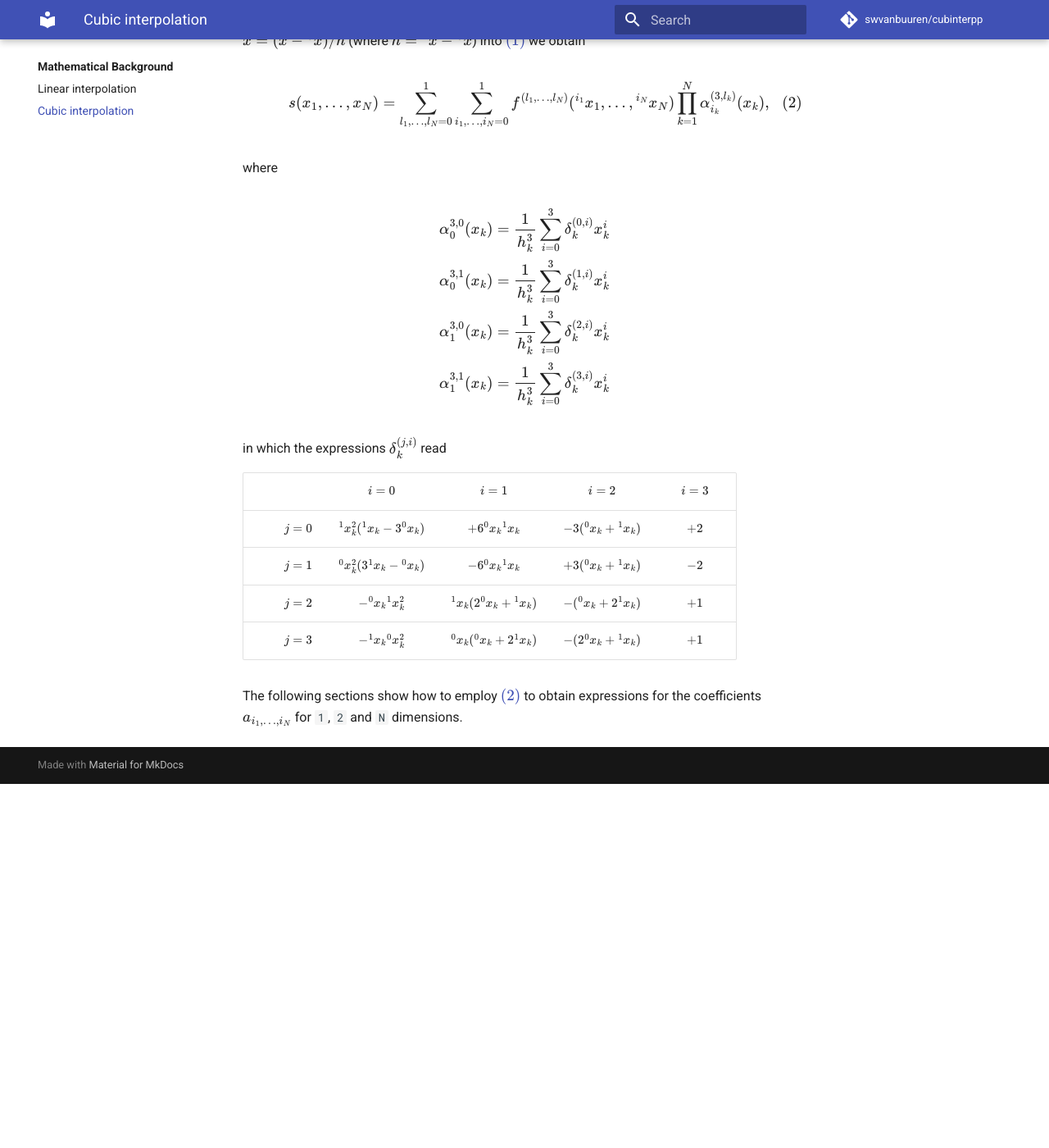
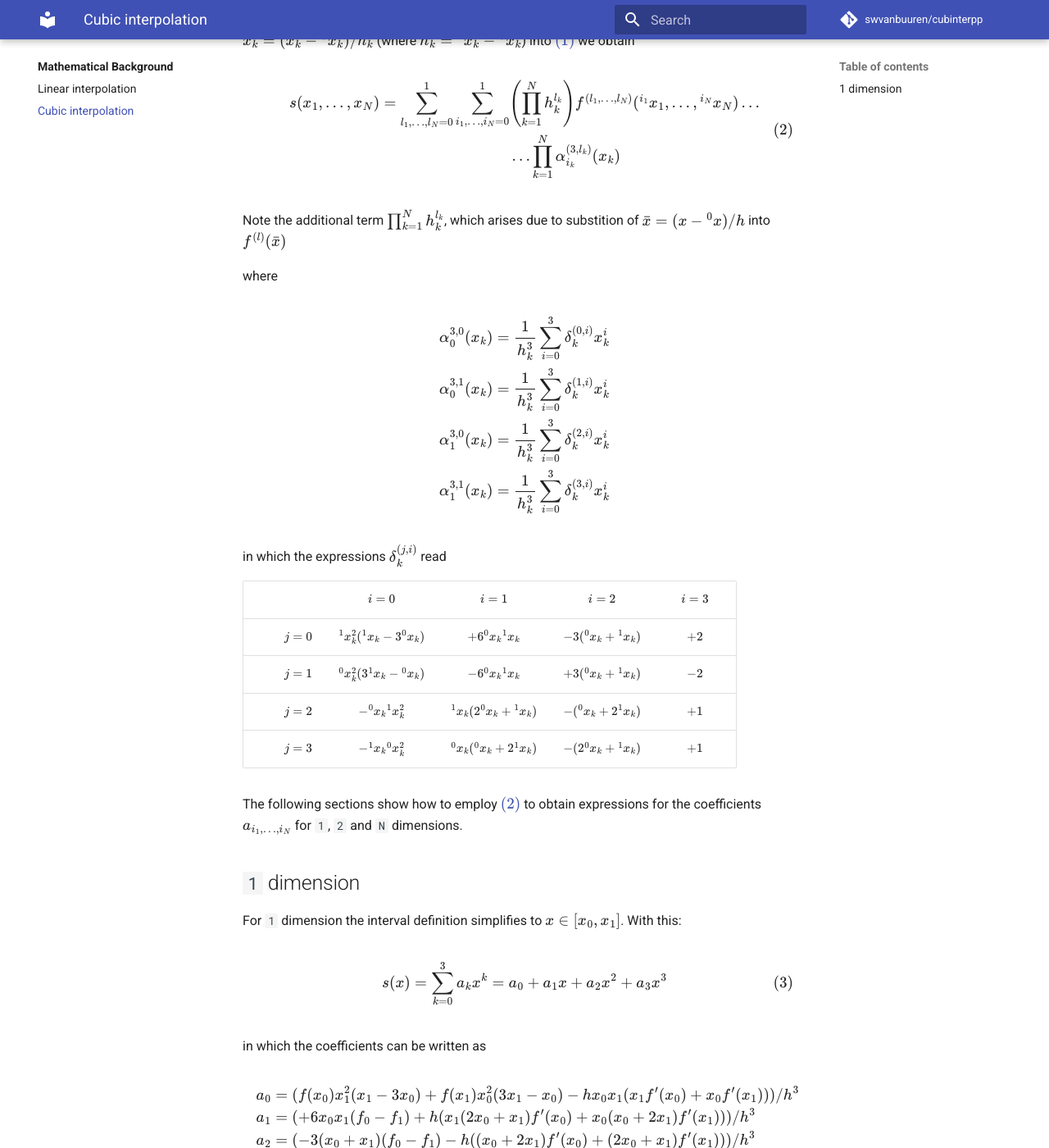
Before and after one commit to swvanbuuren/cubinterpp, an MkDocs documentation site: the page built from docs/theory/cubic.md, in a window 1280 px wide and 1400 px high, scrolled down 962 px. Shown: the whole window at 82% size. Built offline with MkDocs 1.6.1 and Material for MkDocs 9.7.7, drawn with Linux system fonts in a browser that asks for light colours; comment, search, counter and statistics services are not loaded; before the commit the page ends 1918 px from its top, so only the background shows below that.

Commit message:
docs: Fix definition of s(x) and add 1D case
Signed-off-by: Sietze van Buuren <s.van.buuren@gmail.com>

```diff
--- a/docs/theory/cubic.md
+++ b/docs/theory/cubic.md
@@ -38,14 +38,20 @@ s(x_1,\dots,x_N) = \sum_{i_1,\dots,i_N=0}^3 a_{i_1,\dots,i_N}\prod_{k=0}^N x_{k}
 $$
 
 in which we're looking for expressions for the coefficients $a_{i_1,\dots,i_N}$.
-By substututing $\bar x = (x - {}^0x)/h$ (where $h={}^1x-{}^0x$) into
-$\eqref{eq:s_normalized}$ we obtain
+By substututing $\bar x_k = (x_k - {}^0x_k)/h_k$ (where $h_k={}^1x_k-{}^0x_k$)
+into $\eqref{eq:s_normalized}$ we obtain
 
 $$
 \begin{equation}
-s(x_1,\dots,x_N) = \sum_{l_1,\dots,l_N=0}^1 \sum_{i_1,\dots,i_N=0}^1 f^{(l_1,\dots,l_N)}({}^{i_1}x_1,\dots,{}^{i_N}x_N) \prod_{k=1}^N \alpha^{(3,l_k)}_{i_k} (x_k), \label{eq:s_non_normalized}
+\begin{split}
+s(x_1,\dots,x_N) = \sum_{l_1,\dots,l_N=0}^1 \sum_{i_1,\dots,i_N=0}^1 &
+\left( \prod_{k=1}^N h_k^{l_k} \right) f^{(l_1,\dots,l_N)}({}^{i_1}x_1,\dots,{}^{i_N}x_N) \dots \\
+& \dots \prod_{k=1}^N \alpha^{(3,l_k)}_{i_k} (x_k)
+\end{split} \label{eq:s_non_normalized}
 \end{equation}
 $$
+
+Note the additional term $\prod_{k=1}^N h_k^{l_k}$, which arises due to substition of $\bar x = (x - {}^0x)/h$ into $f^{(l)}(\bar x)$
 
 where
 
@@ -70,3 +76,27 @@ in which the expressions $\delta^{(j,i)}_k$ read
 The following sections show how to employ $\eqref{eq:s_non_normalized}$ to
 obtain expressions for the coefficients $a_{i_1,\dots,i_N}$ for `1`, `2` and `N`
 dimensions.
+
+## `1` dimension
+
+For `1` dimension the interval definition simplifies to $x \in [x_0, x_1]$. With
+this:
+
+$$
+\begin{equation}
+s(x) = \sum_{k=0}^3 a_k x^k =  a_0 + a_1 x + a_2 x^2 + a_3 x^3
+\end{equation}
+$$
+
+in which the coefficients can be written as
+
+$$
+\begin{align*}
+a_0 &= (f(x_ 0)x_1^2(x_1 - 3 x_0) + f(x_1)x_0^2(3x_1 - x_0) - h x_0 x_1(x_1f'(x_0) +  x_0f'(x_1)))/h^3\\
+a_1 &= (+6 x_0 x_1 (f_0-f_1) + h ( x_1 (2 x_0 + x_1)f'(x_0) + x_0 (x_0 + 2 x_1)f'(x_1)))/h^3\\
+a_2 &= (-3 (x_0 + x_1)(f_0-f_1) - h( (x_0 + 2 x_1)f'(x_0) + (2 x_0 + x_1)f'(x_1)))/h^3\\
+a_3 &= (+2 (f_0-f_1) + h (f'(x_0) + f'(x_1)))/h^3
+\end{align*}
+$$
+
+where $h = x_1 - x_0$.
```
